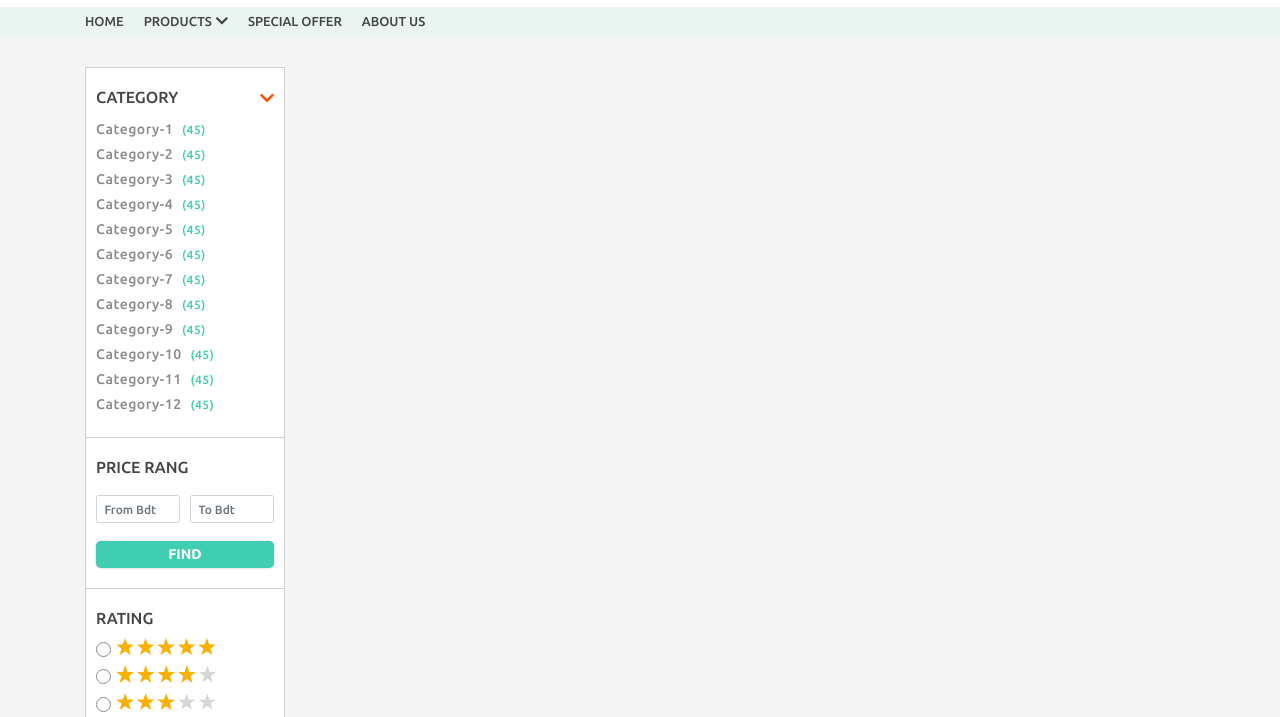
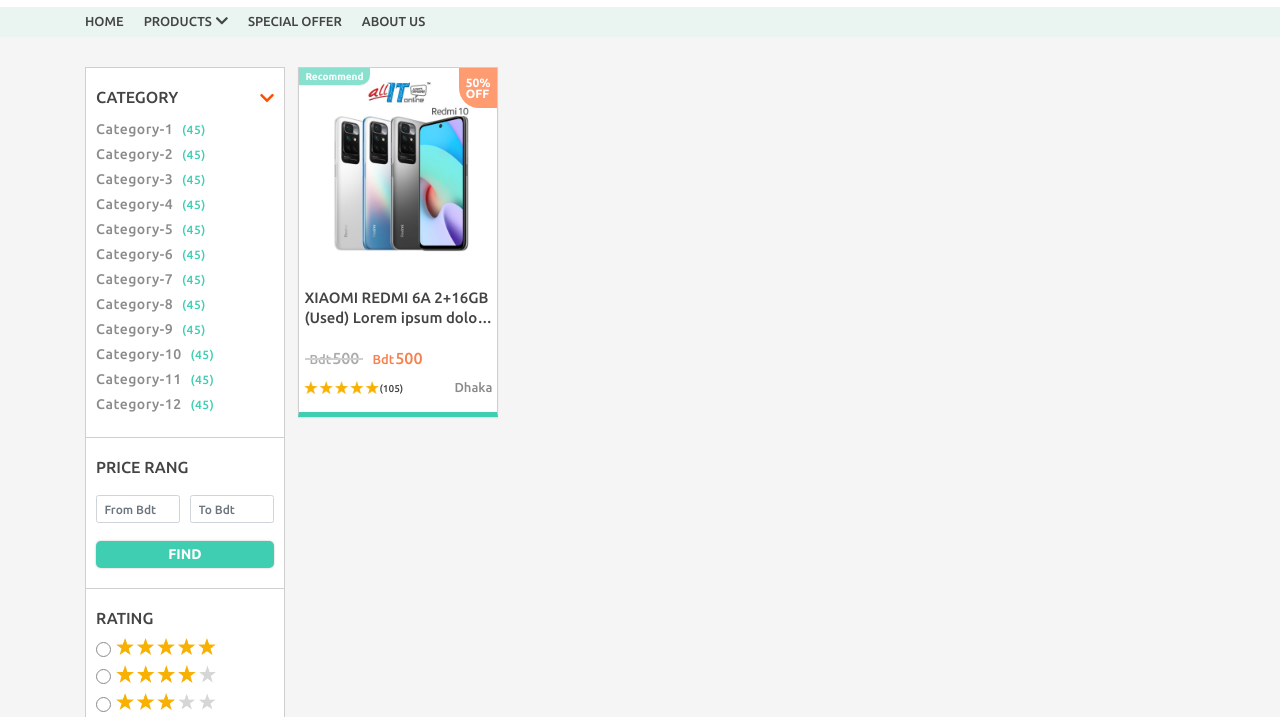
Before and after one commit to Codenax/jb-ecommerce-web-application, a website: page index.html in a window 1280 px wide. Shown: the part 83-800 px from the top of the page. Drawn offline with nearby package versions, Linux system fonts and the light colour scheme; files that its build step writes are made by us from their sources.

Commit message:
product card done

```diff
--- a/index.html
+++ b/index.html
@@ -340,11 +340,49 @@
           </div>
           <div class="sub-section payment-option">
             <button class="primary-btn">Clear all</button>
+          </div>
+        </div>
+        <div class="search-filter-product-area">
+          <div class="product-sortBy-menu"></div>
+          <div class="main-product-area">
+            <div class="row">
+              <div class="col-3">
+                <a href="#">
+                  <div class="product-card">
+                    <div class="product-image-area">
+                      <img src="assets/images/Product img/redmi.jpg" alt="">
+                    </div>
+                    <div class="product-heading">
+                      <h4>XIAOMI REDMI 6A 2+16GB (Used) Lorem ipsum dolor sit amet consectetur, adipisicing elit.
+                        Asperiores incidunt cum architecto minus, a optio recusandae officia consectetur, exercitationem
+                        rem voluptatibus eius animi possimus quam excepturi sapiente ipsam vel adipisci.</h4>
+                    </div>
+                    <div class="product-price">
+                      <span class="before-price price">Bdt<strong>500</strong> </span>
+                      <span class="after-price price">Bdt<strong>500</strong></span>
+                    </div>
+                    <div class="p-card-footer d-flex justify-content-between">
+                      <div class="rating d-flex">
+                        <img src="assets/images/review-image/5star.png" alt="">
+                        <span class="p-sold-count">(105)</span>
+                      </div>
+                      <div class="shop-location">
+                        <h4>Dhaka</h4>
+                      </div>
+                    </div>
+                    <div class="special-tag">
+                      <span class="p-special-tag">Recommend</span>
+                    </div>
+                    <div class="offer-percent">
+                      <span class="p-percent">50%</span><br>OFF
+                    </div>
 
+                  </div>
+                </a>
+              </div>
+            </div>
           </div>
-
         </div>
-        <div class="search-filter-product-area"></div>
       </div>
     </div>
   </section>
--- /dev/null
+++ b/src/sass/_product-card.scss
@@ -0,0 +1,138 @@
+.product-card {
+    position: relative;
+  width: 20rem;
+  height: 35rem;
+  margin-left: auto;
+  margin-right: auto;
+  box-shadow: $box-shadow-card-2;
+  border: solid 0.1rem $border-color;
+  border-bottom: solid 0.5rem $primary;
+  background-color: $white;
+  transition: all 0.2s;
+  .product-image-area {
+    width: 100%;
+    height: 20rem;
+    img {
+      width: 100%;
+      height: 100%;
+    }
+  }
+  .product-heading {
+    margin: 2rem 0;
+    padding: 0 0.5rem;
+    height: 4rem;
+
+    h4 {
+      color: $text-color;
+      line-height: 20px;
+      display: -webkit-box;
+      max-width: 100%;
+      margin: 0 auto;
+      -webkit-line-clamp: 2;
+      /* autoprefixer: off */
+      -webkit-box-orient: vertical;
+      /* autoprefixer: on */
+      overflow: hidden;
+      text-overflow: ellipsis;
+    }
+  }
+  .product-price {
+    padding: 0 0.5rem;
+    .price {
+      font-size: 1.3rem;
+      font-weight: 500;
+      color: $text-color-2;
+      line-height: 20px;
+    }
+    .before-price {
+      position: relative;
+      padding-left: 0.5rem;
+      strong {
+        font-size: 1.6rem;
+        font-weight: 500;
+        margin-left: 0.1rem;
+      }
+    }
+    .before-price::after {
+      content: "";
+      position: absolute;
+      border: solid 0.01rem $border-color;
+      background-color: $border-color;
+      width: 100%;
+      top: 50%;
+      transform: translateY(-50%);
+      left: 1;
+    }
+    .after-price {
+      color: $secondary-2;
+      margin-left: 1rem;
+      strong {
+        font-size: 1.6rem;
+        font-weight: 500;
+        margin-left: 0.1rem;
+      }
+    }
+  }
+  .p-card-footer {
+    padding: 1rem 0.5rem;
+    align-items: center;
+    .rating {
+      align-items: center;
+      img {
+        width: 7.5rem;
+        height: auto;
+      }
+      .p-sold-count {
+        font-size: 1rem;
+        font-weight: 500;
+        margin-top: 0.2rem;
+        color: $text-color;
+      }
+    }
+    .shop-location {
+      h4 {
+        font-size: 1.3rem;
+        color: $text-color-3;
+      }
+    }
+  }
+
+  .special-tag {
+    position: absolute;
+    top: 0px;
+    left: 0;
+    background-color: #40ceb2c5;
+    border-bottom-right-radius: 1rem;
+    padding: .1rem .6rem;
+    margin: 0;
+    box-shadow: $box-shadow-card-2;
+    opacity: .8;
+    .p-special-tag {
+      color: $white;
+      font-size: 1rem;
+      font-weight: 600;
+      margin: 0;
+
+    }
+  }
+  .offer-percent{
+      position: absolute;
+      top: 0;
+      right: 0;
+      padding: .9rem .7rem;
+      background-color: #ff4d008f;
+      color: $white;
+      font-weight: 600;
+      font-size: 1.2rem;
+      border-bottom-left-radius: 2rem;
+      line-height: 11px;
+
+  }
+}
+
+.product-card:hover {
+  border-color: $secondary-2;
+  box-shadow: $box-shadow-card-hover;
+  transform: translateY(-2px);
+  transition: all 0.2s;
+}
--- a/src/sass/_variables.scss
+++ b/src/sass/_variables.scss
@@ -16,3 +16,5 @@
 $box-shadow-icon:0 0px 2px rgba(53, 0, 0, 0.3);
 
 $box-shadow-card:0 0px 1px 0 rgba(0, 0, 0, 0.2), 0 0px 5px 0 rgba(0, 0, 0, 0.19);
+$box-shadow-card-2:0 0.0625rem 0.125rem 0 rgba(0, 0, 0,  .1);
+$box-shadow-card-hover:0 0px 2px 0 rgba(236, 115, 1, 0.2), 0 0px 2px 0 rgba(255, 73, 1, 0.781);
--- a/src/sass/style.scss
+++ b/src/sass/style.scss
@@ -6,6 +6,7 @@
 @import "heading";
 @import "footer";
 @import "search-filter";
+@import "product-card";
 
 @import "index";
 @import "responsive";
```
Also changed, not shown: assets/images/Product img/redmi.jpg (added).
